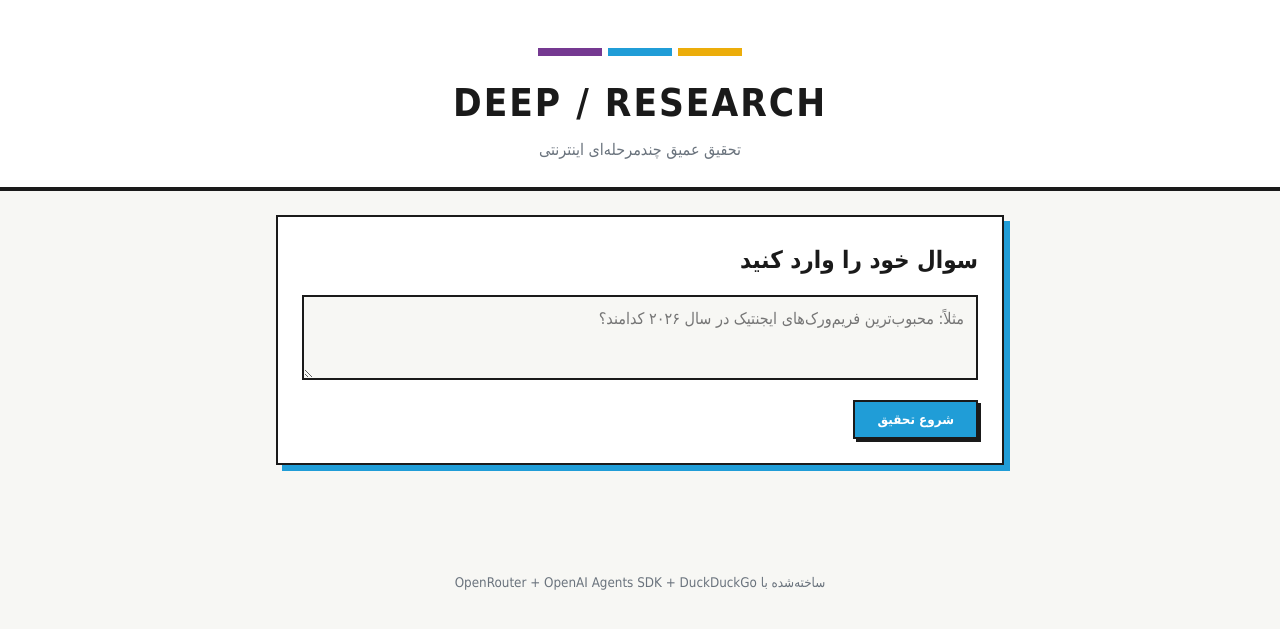
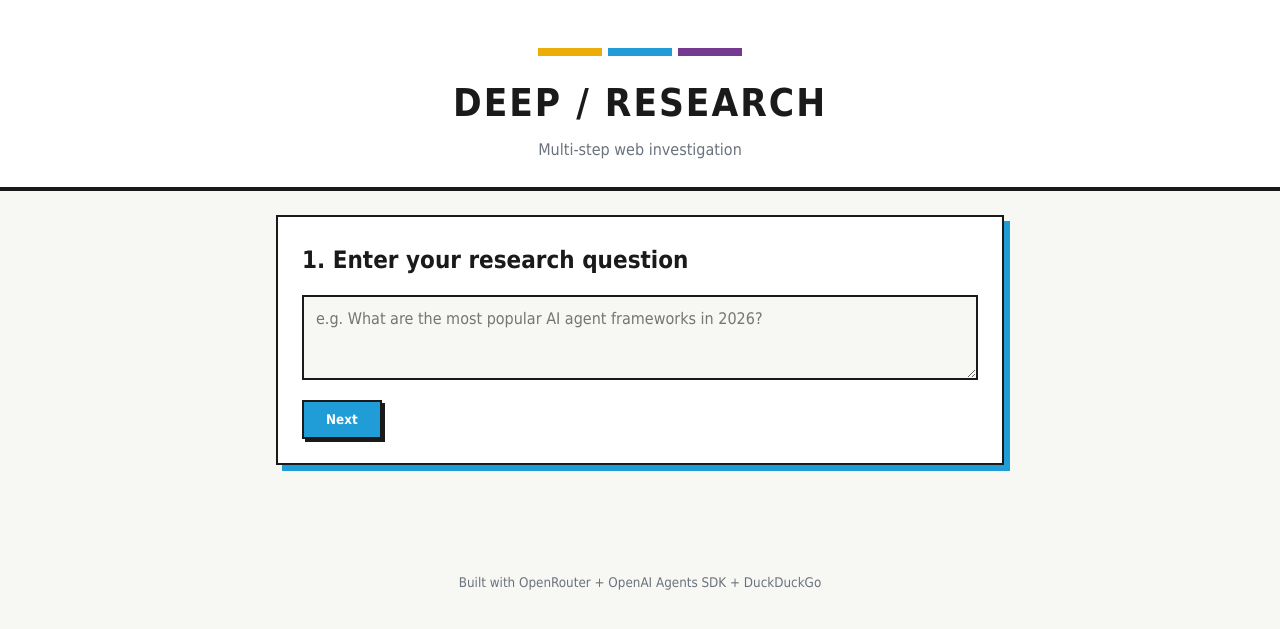
Before and after one commit to armangheysari/deep-research, a Flask app: page / in a window 1280 px wide. Shown: the top 629 px of the page. Run offline with Flask 3, Linux system fonts and the light colour scheme; some libraries are stand-ins or nearby versions.

Commit message:
update ui for two-step flow

```diff
--- a/static/app.js
+++ b/static/app.js
@@ -1,17 +1,65 @@
-// Deep Research — initial single-step front-end
+// Deep Research — hand-made front-end logic
+// Talks to the Flask backend (/clarify and /research endpoints).
+
 const $ = (sel) => document.querySelector(sel);
+const show = (id) => {
+  document.querySelectorAll(".step").forEach((s) => s.classList.remove("active"));
+  $("#step-" + id).classList.add("active");
+};
+
+$("#btn-clarify").addEventListener("click", async () => {
+  const query = $("#query").value.trim();
+  if (!query) { alert("Please enter a question first"); return; }
+
+  $("#btn-clarify").textContent = "Preparing…";
+  $("#btn-clarify").disabled = true;
+
+  try {
+    const resp = await fetch("/clarify", {
+      method: "POST",
+      headers: { "Content-Type": "application/json" },
+      body: JSON.stringify({ query }),
+    });
+    const data = await resp.json();
+    if (data.error) { alert(data.error); return; }
+
+    const box = $("#clarify-questions");
+    box.innerHTML = "";
+    if (!data.questions || data.questions.length === 0) {
+      box.innerHTML = "<p>No questions needed — go straight to research.</p>";
+    } else {
+      data.questions.forEach((q, i) => {
+        const div = document.createElement("div");
+        div.className = "question-item";
+        const reason = (data.reasons && data.reasons[i]) ? `<span class="reason">${data.reasons[i]}</span>` : "";
+        div.innerHTML = `<strong>${i + 1}.</strong> ${q}${reason}`;
+        box.appendChild(div);
+      });
+    }
+    show("clarify");
+  } catch (e) {
+    alert("Error: " + e.message);
+  } finally {
+    $("#btn-clarify").textContent = "Next";
+    $("#btn-clarify").disabled = false;
+  }
+});
+
+$("#btn-back").addEventListener("click", () => show("question"));
 
 $("#btn-research").addEventListener("click", async () => {
   const query = $("#query").value.trim();
-  if (!query) { alert("لطفاً سوال خود را وارد کنید"); return; }
+  const clarifications = $("#clarifications").value.trim();
 
+  show("research");
   $("#status").innerHTML = "";
   $("#report").innerHTML = "";
+  $("#evaluation").classList.add("hidden");
 
   const resp = await fetch("/research", {
     method: "POST",
     headers: { "Content-Type": "application/json" },
-    body: JSON.stringify({ query }),
+    body: JSON.stringify({ query, clarifications }),
   });
 
   const reader = resp.body.getReader();
@@ -22,6 +70,7 @@ $("#btn-research").addEventListener("click", async () => {
     const { value, done } = await reader.read();
     if (done) break;
     buffer += decoder.decode(value, { stream: true });
+
     let idx;
     while ((idx = buffer.indexOf("\n\n")) !== -1) {
       const chunk = buffer.slice(0, idx);
@@ -32,15 +81,75 @@ $("#btn-research").addEventListener("click", async () => {
       if (payload === "[DONE]") continue;
       try {
         const obj = JSON.parse(payload);
-        if (obj.report) {
-          $("#report").innerHTML = "<p>" + obj.report + "</p>";
-        } else if (obj.status) {
-          const div = document.createElement("div");
-          div.className = "line";
-          div.textContent = obj.status;
-          $("#status").appendChild(div);
-        }
-      } catch {}
+        handleUpdate(obj);
+      } catch { /* ignore partials */ }
     }
   }
 });
+
+function handleUpdate(obj) {
+  if (typeof obj === "object" && obj.report) {
+    renderReport(obj.report, obj.evaluation, obj.short_summary, obj.follow_up_questions);
+  } else if (obj.status) {
+    const div = document.createElement("div");
+    div.className = "line";
+    div.textContent = obj.status;
+    $("#status").appendChild(div);
+    $("#status").scrollTop = $("#status").scrollHeight;
+  }
+}
+
+function renderReport(md, evaluation, summary, followUps) {
+  // Very small markdown renderer (headings, bold, code, lists, links)
+  let html = md
+    .replace(/^### (.*$)/gim, '<h3>$1</h3>')
+    .replace(/^## (.*$)/gim, '<h2>$1</h2>')
+    .replace(/^# (.*$)/gim, '<h1>$1</h1>')
+    .replace(/\*\*(.+?)\*\*/g, '<strong>$1</strong>')
+    .replace(/`([^`]+)`/g, '<code>$1</code>')
+    .replace(/\[([^\]]+)\]\(([^)]+)\)/g, '<a href="$2" target="_blank" rel="noopener">$1</a>')
+    .replace(/^\s*[-*] (.+)$/gim, '<li>$1</li>')
+    .replace(/(<li>[\s\S]*?<\/li>)/g, '<ul>$1</ul>')
+    .replace(/\n\n/g, '</p><p>')
+    .replace(/\n/g, '<br>');
+  $("#report").innerHTML = '<p>' + html + '</p>';
+
+  if (summary) {
+    const s = document.createElement("div");
+    s.className = "question-item";
+    s.style.borderColor = "var(--blue)";
+    s.innerHTML = "<strong>Summary:</strong> " + summary;
+    $("#report").prepend(s);
+  }
+  if (followUps && followUps.length) {
+    const f = document.createElement("div");
+    f.className = "question-item";
+    f.style.borderColor = "var(--purple)";
+    f.innerHTML = "<strong>Suggested follow-up topics:</strong><br>" + followUps.map(q => "• " + q).join("<br>");
+    $("#report").append(f);
+  }
+
+  if (evaluation) {
+    renderEvaluation(evaluation);
+  }
+}
+
+function renderEvaluation(ev) {
+  const box = $("#evaluation");
+  box.classList.remove("hidden");
+  const scoreCell = (label, val) => `<div class="score-cell"><b>${label}:</b> ${val}</div>`;
+  box.innerHTML = `
+    <h3>Report evaluation</h3>
+    <div class="score-grid">
+      ${scoreCell("Relevance", ev.relevance_score + "/5")}
+      ${scoreCell("Accuracy", ev.accuracy_score + "/5")}
+      ${scoreCell("Depth", ev.depth_score + "/5")}
+      ${scoreCell("Structure", ev.structure_score + "/5")}
+      ${scoreCell("Overall", ev.overall_score + "/100")}
+      ${scoreCell("Real frameworks?", ev.mentions_real_frameworks ? "Yes" : "No")}
+    </div>
+    <div class="strengths"><strong>Strengths:</strong><ul>${ev.strengths.map(s => "<li>" + s + "</li>").join("")}</ul></div>
+    <div class="weaknesses"><strong>Weaknesses:</strong><ul>${ev.weaknesses.map(s => "<li>" + s + "</li>").join("")}</ul></div>
+    <p><strong>Suggestion for next run:</strong> ${ev.suggestion_for_next_iteration}</p>
+  `;
+}
--- a/templates/index.html
+++ b/templates/index.html
@@ -1,5 +1,5 @@
 <!DOCTYPE html>
-<html lang="fa" dir="rtl">
+<html lang="en">
 <head>
   <meta charset="UTF-8">
   <meta name="viewport" content="width=device-width, initial-scale=1.0">
@@ -14,25 +14,41 @@
       <span class="bar purple"></span>
     </div>
     <h1>DEEP / RESEARCH</h1>
-    <p class="subtitle">تحقیق عمیق چندمرحله‌ای اینترنتی</p>
+    <p class="subtitle">Multi-step web investigation</p>
   </header>
 
   <main class="container">
-    <section id="step-research" class="step active">
-      <h2>سوال خود را وارد کنید</h2>
-      <textarea id="query" placeholder="مثلاً: محبوب‌ترین فریم‌ورک‌های ایجنتیک در سال ۲۰۲۶ کدامند؟" rows="3"></textarea>
-      <button id="btn-research" class="btn primary">شروع تحقیق</button>
+
+    <!-- Step 1: ask the question -->
+    <section id="step-question" class="step active">
+      <h2>1. Enter your research question</h2>
+      <textarea id="query" placeholder="e.g. What are the most popular AI agent frameworks in 2026?" rows="3"></textarea>
+      <button id="btn-clarify" class="btn primary">Next</button>
     </section>
 
-    <section id="step-output" class="step">
-      <h2>در حال تحقیق…</h2>
+    <!-- Step 2: clarifying questions -->
+    <section id="step-clarify" class="step">
+      <h2>2. Answer the clarifying questions</h2>
+      <div id="clarify-questions" class="questions"></div>
+      <textarea id="clarifications" placeholder="Type your answers here (optional)" rows="4"></textarea>
+      <div class="actions">
+        <button id="btn-back" class="btn ghost">Back</button>
+        <button id="btn-research" class="btn primary">Start research</button>
+      </div>
+    </section>
+
+    <!-- Step 3: live status + final report -->
+    <section id="step-research" class="step">
+      <h2>3. Researching…</h2>
       <div id="status" class="status"></div>
+      <div id="evaluation" class="evaluation hidden"></div>
       <article id="report" class="report"></article>
     </section>
+
   </main>
 
   <footer>
-    <small>ساخته‌شده با OpenRouter + OpenAI Agents SDK + DuckDuckGo</small>
+    <small>Built with OpenRouter + OpenAI Agents SDK + DuckDuckGo</small>
   </footer>
 
   <script src="{{ url_for('static', filename='app.js') }}"></script>
```
